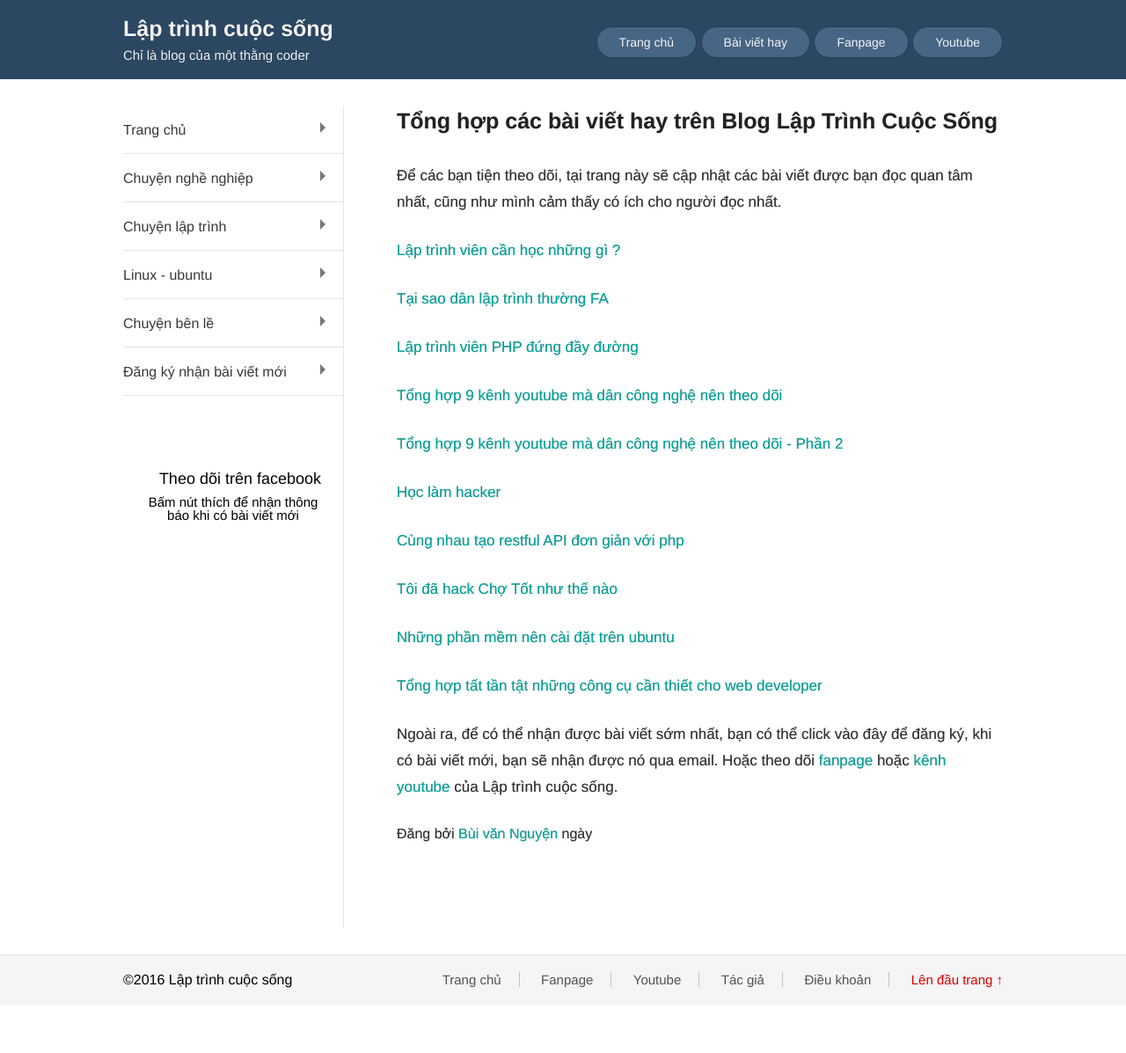
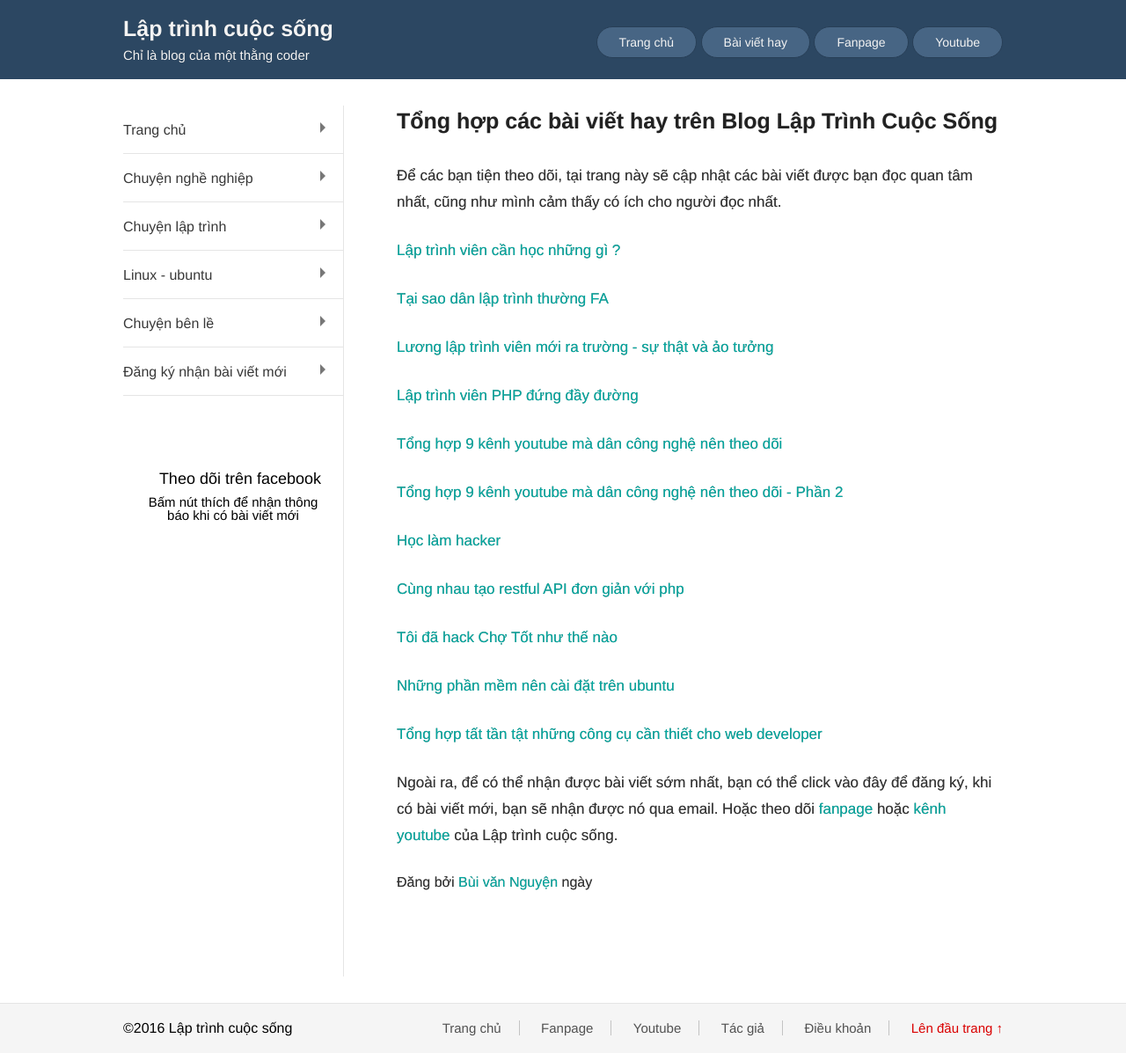
Before and after one commit to nguyentest/laptrinhcuocsong, a Jekyll site: the page built from bai-viet-hay.md, in a window 1280 px wide. Shown: the whole page at 88% size. Built offline with Jekyll 4.4.1, drawn with Linux system fonts in a browser that asks for light colours; before the commit the page ends 1142 px from its top, so only the background shows below that.

Commit message:
Update bai-viet-hay.md

```diff
--- a/bai-viet-hay.md
+++ b/bai-viet-hay.md
@@ -8,6 +8,8 @@ excerpt: Tổng hợp cập nhật các bài viết hay, có ích và được b
 [Lập trình viên cần học những gì ?](http://laptrinhcuocsong.com/lap-trinh-vien-can-hoc-nhung-gi.html)
 
 [Tại sao dân lập trình thường FA](http://laptrinhcuocsong.com/tai-sao-dan-lap-trinh-thuong-fa.html)
+
+[Lương lập trình viên mới ra trường - sự thật và ảo tưởng](http://laptrinhcuocsong.com/luong-lap-trinh-vien-moi-ra-truong.html)
 
 [Lập trình viên PHP đứng đầy đường](http://laptrinhcuocsong.com/lap-trinh-vien-php-dung-day-duong.html)
 
```
